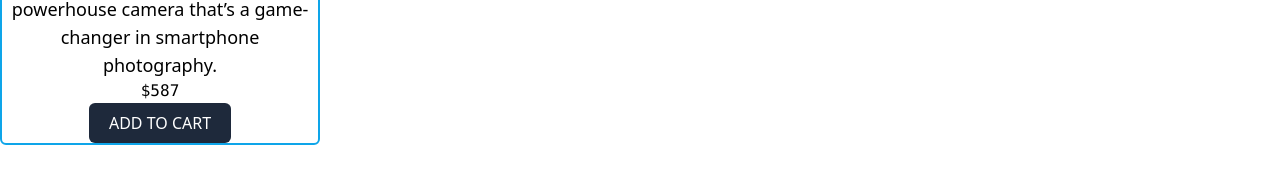
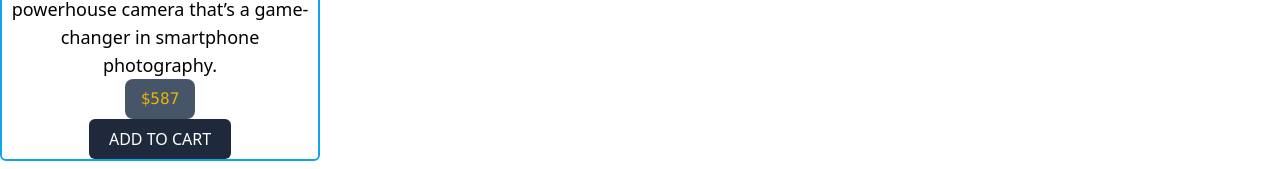
Before and after one commit to bishalghale98/react-day-2, a React (Vite) app: page /products in a window 1280 px wide. Shown: the part 402-571 px from the top of the page. Built offline with nearby package versions, Linux system fonts and the light colour scheme.

Commit message:
today changes

```diff
--- a/src/components/Card.jsx
+++ b/src/components/Card.jsx
@@ -11,7 +11,9 @@ const card = (props) => {
       <div>
         <h1 className="text-2xl">{props.title}</h1>
         <p className="text-lg">{props.description}</p>
-        <p className="font-mono">${props.price}</p>
+        <p className="font-mono bg-slate-600 text-yellow-500 container m-auto px-4 py-2 rounded-lg w-fit">
+          ${props.price}
+        </p>
         <button className="px-5 py-2 bg-slate-800 text-white rounded-md">
           ADD TO CART
         </button>
```
